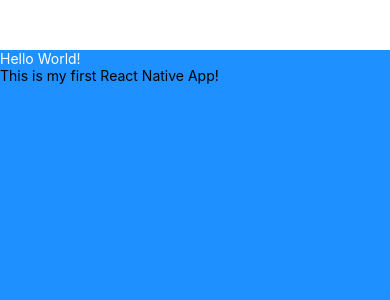
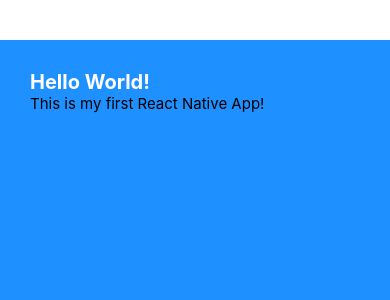
Before and after one commit to kid-us/HelloApp, a React Native app: screen / in a window 390 px wide. Shown: the top 300 px of the page. Built offline with nearby package versions, Linux system fonts and the light colour scheme.

Commit message:
Working with Text

```diff
--- a/App.js
+++ b/App.js
@@ -4,8 +4,18 @@
 export default function App() {
   return (
     <View style={styles.container}>
-      <Text style={{ color: "white" }}>Hello World!</Text>
-      <Text>This is my first React Native App!</Text>
+      <View style={styles.innerContainer}>
+        <Text
+          onPress={() => console.log("Hello World")}
+          numberOfLines={1}
+          style={{ color: "white", fontSize: 20, fontWeight: "bold" }}
+        >
+          Hello World!
+        </Text>
+        <Text style={{ fontSize: 15, fontWeight: "semibold" }}>
+          This is my first React Native App!
+        </Text>
+      </View>
       <StatusBar style="auto" />
     </View>
   );
@@ -15,9 +25,13 @@
   container: {
     flex: 1,
     backgroundColor: "#fff",
-    marginTop: 50,
+    marginTop: 40,
     backgroundColor: "dodgerblue",
     // alignItems: "center",
     // justifyContent: "center",
   },
+
+  innerContainer: {
+    padding: 30,
+  },
 });
```
